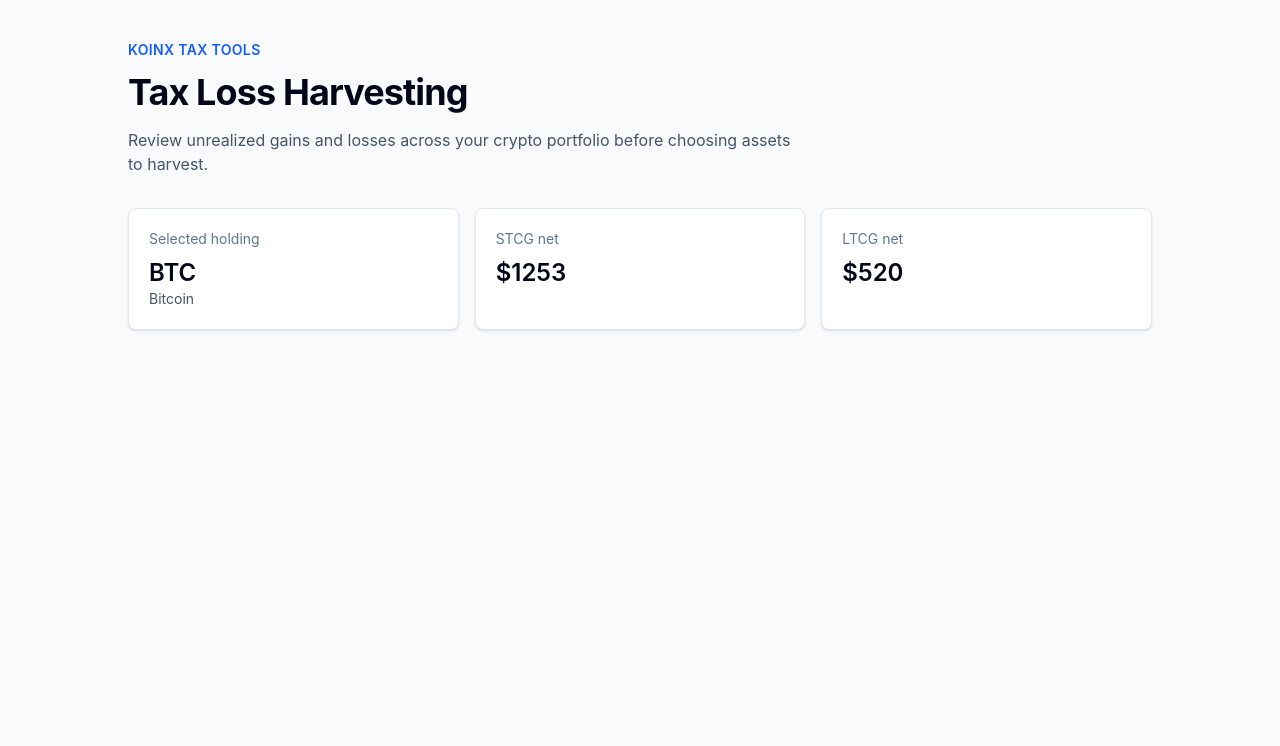
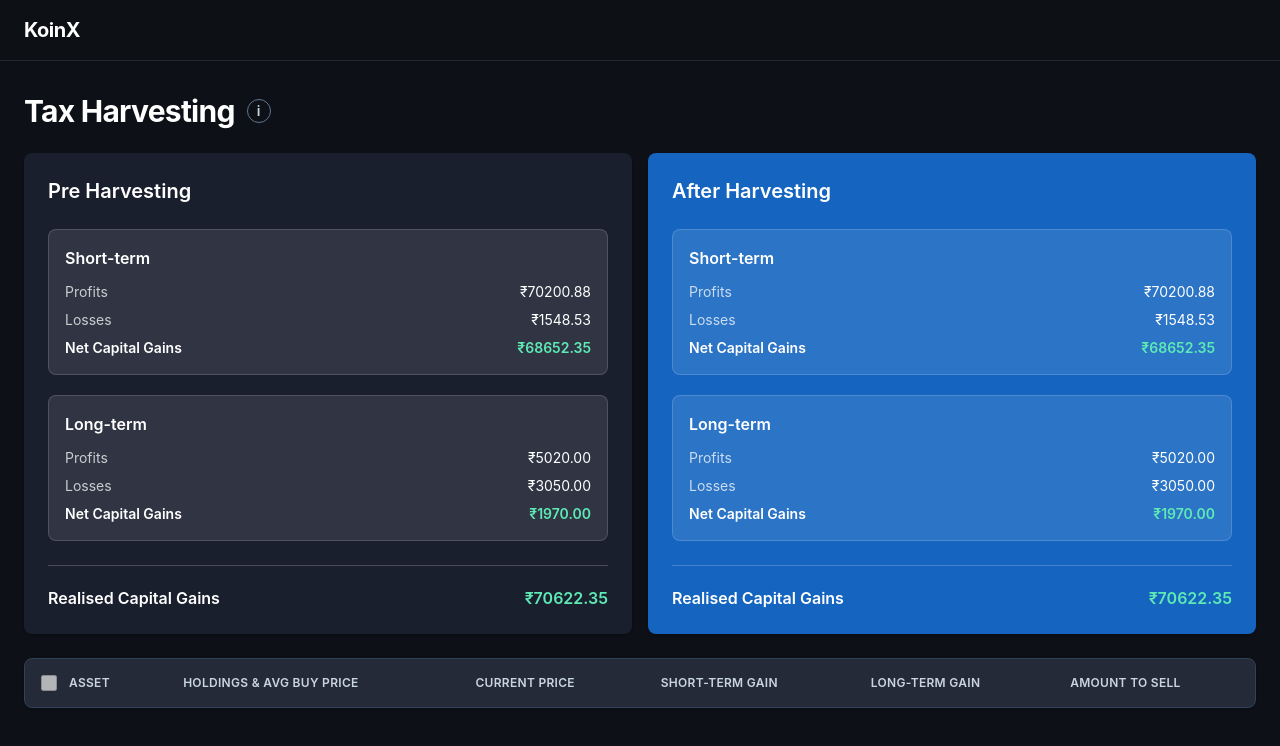
Before and after one commit to varunaKumari/koinX, a React (Vite) app: page / in a window 1280 px wide. Shown: the top 746 px of the page. Built offline with nearby package versions, Linux system fonts and the light colour scheme.

Commit message:
App.tsx Layout

```diff
--- a/src/App.tsx
+++ b/src/App.tsx
@@ -1,57 +1,85 @@
-import type { CapitalGains, Holding } from './types'
+import { CapitalGainsCard } from './components/CapitalGainsCard'
+import { HoldingsTable } from './components/HoldingsTable'
+import { SavingsBanner } from './components/SavingsBanner'
+import { useHarvesting } from './hooks/useHarvesting'
 
 function App() {
-  const sampleHolding: Holding = {
-    coin: 'BTC',
-    coinName: 'Bitcoin',
-    logo: '',
-    currentPrice: 68400,
-    totalHolding: 0.42,
-    averageBuyPrice: 71250,
-    stcg: { balance: 1197, gain: -1197 },
-    ltcg: { balance: 0, gain: 0 },
-  }
+  const {
+    holdings,
+    capitalGains,
+    afterHarvestingGains,
+    selectedCoins,
+    toggleCoin,
+    toggleAll,
+    loading,
+    error,
+  } = useHarvesting()
 
-  const capitalGains: CapitalGains = {
-    stcg: { profits: 2450, losses: 1197 },
-    ltcg: { profits: 880, losses: 360 },
-  }
+  const preGains = loading ? null : capitalGains
+  const postGains = loading ? null : afterHarvestingGains
 
   return (
-    <main className="min-h-screen bg-slate-50 px-6 py-10 text-slate-950">
-      <section className="mx-auto max-w-5xl">
-        <p className="text-sm font-semibold uppercase tracking-wide text-blue-600">
-          KoinX Tax Tools
-        </p>
-        <h1 className="mt-3 text-4xl font-bold tracking-tight">
-          Tax Loss Harvesting
-        </h1>
-        <p className="mt-4 max-w-2xl text-base text-slate-600">
-          Review unrealized gains and losses across your crypto portfolio before
-          choosing assets to harvest.
-        </p>
+    <div className="min-h-screen bg-[#0d1117] text-white">
+      <nav className="border-b border-white/10 bg-[#0d1117]/95 px-6 py-4">
+        <div className="mx-auto flex max-w-7xl items-center justify-between">
+          <span className="text-xl font-bold tracking-tight text-white">
+            KoinX
+          </span>
+        </div>
+      </nav>
 
-        <div className="mt-8 grid gap-4 md:grid-cols-3">
-          <div className="rounded-lg border border-slate-200 bg-white p-5 shadow-sm">
-            <p className="text-sm text-slate-500">Selected holding</p>
-            <p className="mt-2 text-2xl font-semibold">{sampleHolding.coin}</p>
-            <p className="text-sm text-slate-600">{sampleHolding.coinName}</p>
+      <main className="px-6 py-8">
+        <div className="mx-auto max-w-7xl space-y-6">
+          <div className="flex items-center gap-3">
+            <h1 className="text-3xl font-bold tracking-tight text-white">
+              Tax Harvesting
+            </h1>
+            <div className="group relative">
+              <button
+                aria-label="Tax loss harvesting information"
+                className="flex h-6 w-6 items-center justify-center rounded-full border border-slate-500 text-sm font-semibold text-slate-300"
+                type="button"
+              >
+                i
+              </button>
+              <div className="pointer-events-none absolute left-1/2 top-8 z-10 w-72 -translate-x-1/2 rounded-md border border-slate-700 bg-slate-950 px-3 py-2 text-sm text-slate-200 opacity-0 shadow-lg transition-opacity group-hover:opacity-100 group-focus-within:opacity-100">
+                Tax loss harvesting is a strategy that can help offset capital
+                gains by selling assets at a loss.
+              </div>
+            </div>
           </div>
-          <div className="rounded-lg border border-slate-200 bg-white p-5 shadow-sm">
-            <p className="text-sm text-slate-500">STCG net</p>
-            <p className="mt-2 text-2xl font-semibold">
-              ${capitalGains.stcg.profits - capitalGains.stcg.losses}
-            </p>
+
+          {error ? (
+            <div className="rounded-lg border border-red-500/40 bg-red-950/40 px-4 py-3 text-sm text-red-200">
+              {error}
+            </div>
+          ) : null}
+
+          <div className="grid gap-4 lg:grid-cols-2">
+            <CapitalGainsCard
+              gains={preGains}
+              title="Pre Harvesting"
+              variant="pre"
+            />
+            <CapitalGainsCard
+              gains={postGains}
+              title="After Harvesting"
+              variant="post"
+            />
           </div>
-          <div className="rounded-lg border border-slate-200 bg-white p-5 shadow-sm">
-            <p className="text-sm text-slate-500">LTCG net</p>
-            <p className="mt-2 text-2xl font-semibold">
-              ${capitalGains.ltcg.profits - capitalGains.ltcg.losses}
-            </p>
-          </div>
+
+          <SavingsBanner preGains={preGains} postGains={postGains} />
+
+          <HoldingsTable
+            holdings={holdings}
+            loading={loading}
+            onToggle={toggleCoin}
+            onToggleAll={toggleAll}
+            selectedCoins={selectedCoins}
+          />
         </div>
-      </section>
-    </main>
+      </main>
+    </div>
   )
 }
 
```
